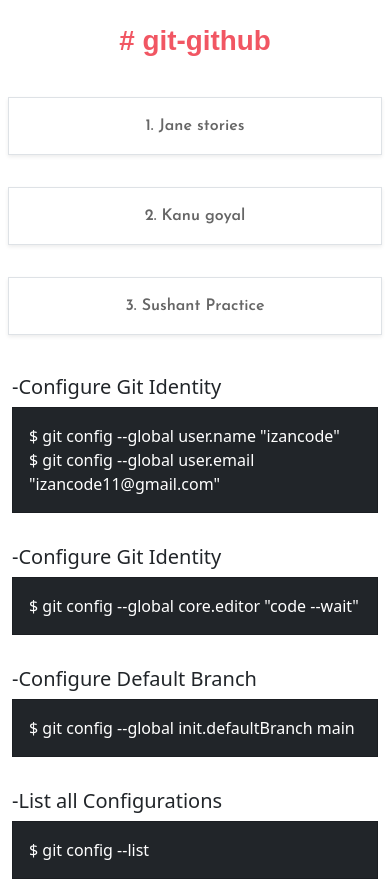
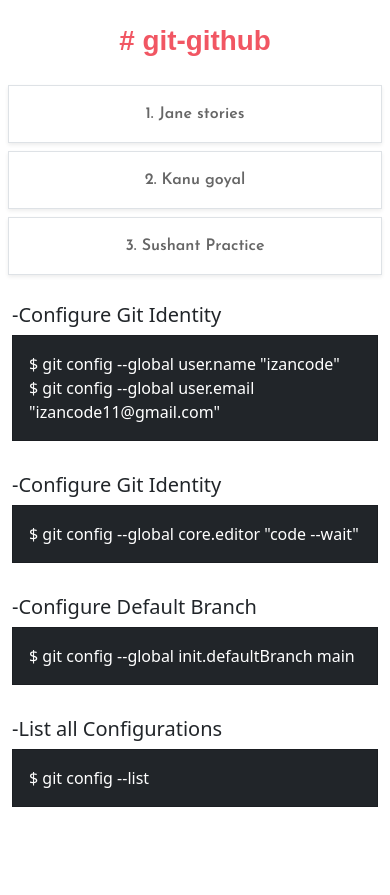
Before and after one commit to izancode/upgrad-course, a plain HTML site: page git-github/index.html in a window 390 px wide. After the commit the page ends 844 px from the top, so only its background shows below. Drawn offline with nearby package versions, Linux system fonts and the light colour scheme; a web font is replaced by a local one.

Commit message:
testing 22

```diff
--- a/git-github/index.html
+++ b/git-github/index.html
@@ -44,17 +44,17 @@
                         href="javascript:void(0)"># git-github</a>
                 </h1>
             </div>
-            <div class="col-12 col-sm-4 my-3 my-sm-0">
+            <div class="col-12 col-sm-4 my-1 my-sm-0">
                 <div class="card border shadow-sm p-3 rounded-0">
                     <a class="navbar-brand allTopicsLink" data-bs-toggle="tooltip" data-bs-title="Click Here"   href="jane-stories/index.html">1. Jane stories</a>
                 </div>
             </div>
-            <div class="col-12 col-sm-4 my-3 my-sm-0">
+            <div class="col-12 col-sm-4 my-1 my-sm-0">
                 <div class="card border shadow-sm p-3 rounded-0">
                     <a class="navbar-brand allTopicsLink" href="kanugoyal/Resume/index.html" data-bs-toggle="tooltip" data-bs-title="Click Here">2. Kanu goyal</a>
                 </div>
             </div>
-            <div class="col-12 col-sm-4 my-3 my-sm-0">
+            <div class="col-12 col-sm-4 my-1 my-sm-0">
                 <div class="card border shadow-sm p-3 rounded-0">
                     <a class="navbar-brand allTopicsLink" href="sushantPractice/practise/index.html" data-bs-toggle="tooltip" data-bs-title="Click Here">3. Sushant Practice</a>
                 </div>
```
